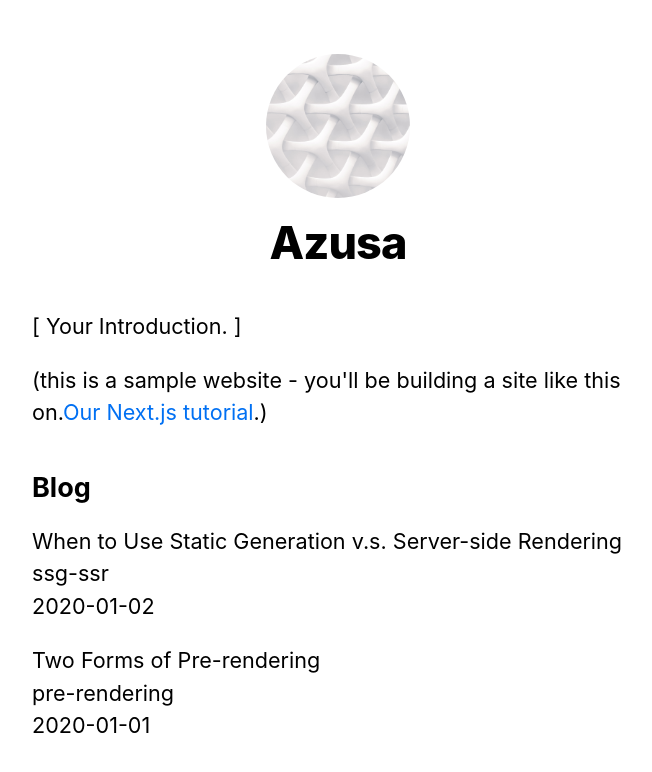
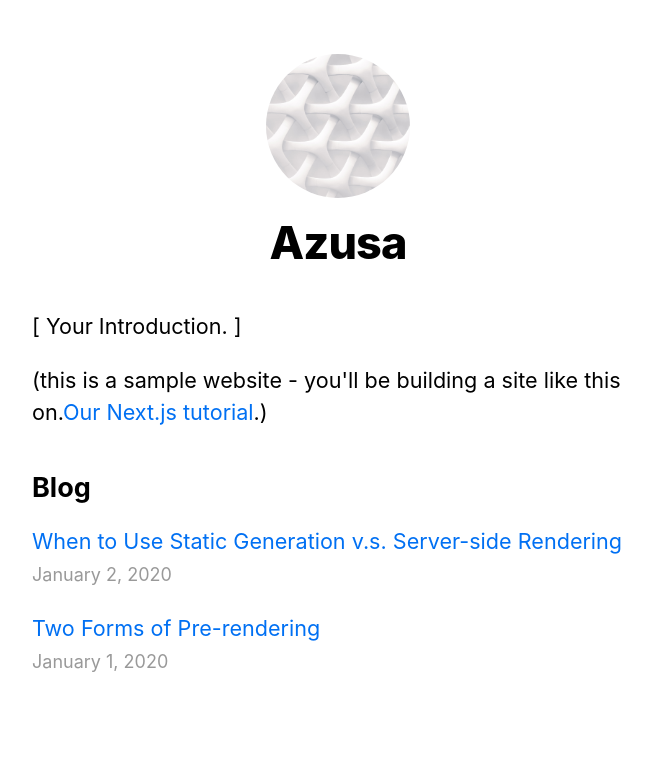
Before and after one commit to azufb/Next.jsPractice, a Next.js app in the folder nextjs-blog/: page / in a window 1280 px wide. Shown: the top 772 px of the page, without its empty margins (302-954 px from the left). Built offline with nearby package versions, Linux system fonts and the light colour scheme.

Commit message:
Linkコンポーネントの追加

```diff
--- a/nextjs-blog/pages/index.js
+++ b/nextjs-blog/pages/index.js
@@ -1,4 +1,6 @@
 import Head from 'next/head'
+import Link from 'next/link'
+import Date from '../components/date'
 import Layout, { siteTitle } from '../components/layout'
 import utilStyles from '../styles/utils.module.css'
 import { getSortedPostsData } from '../lib/posts'
@@ -21,11 +23,13 @@
         <ul className={ utilStyles.list }>
           { allPostsData.map(({ id, date, title }) => (
             <li className={ utilStyles.listItem } key={ id }>
-              { title }
+              <Link href='/posts/[id]' as={ `/posts/${ id }` }>
+                <a>{ title }</a>
+              </Link>
               <br />
-              { id }
-              <br />
-              { date }
+              <small className={ utilStyles.lightText }>
+                <Date dateString={ date } />
+              </small>
             </li>
           ))}
         </ul>
```
